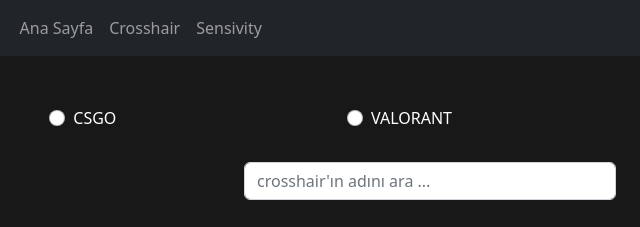
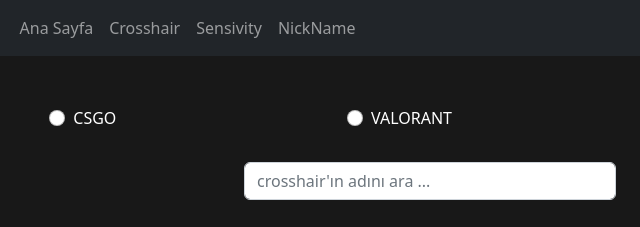
Before and after one commit to seyityahya/thecrosshair.com, a plain HTML site: page crosshair.html in a window 1280 px wide. Shown: the top 227 px of the page, 210-850 px from the left. Drawn offline with nearby package versions, Linux system fonts and the light colour scheme.

Commit message:
change navbar

```diff
--- a/crosshair.html
+++ b/crosshair.html
@@ -37,6 +37,9 @@
                   </li>
                   <li class="nav-item">
                     <a class="nav-link" href="sensivity.html">Sensivity</a>
+                  </li>
+                  <li class="nav-item">
+                    <a class="nav-link" href="#">NickName</a>
                   </li>
                 </ul>
               </div>
```
Also changed, not shown: index.html (+3 -0 lines), sensivity.html (+3 -0 lines), image/Ekran görüntüsü 2022-09-26 212202.png (added), image/Ekran görüntüsü 2022-09-26 212618.png (added), image/Ekran görüntüsü 2022-09-26 213113.png (added), 1 other file.
